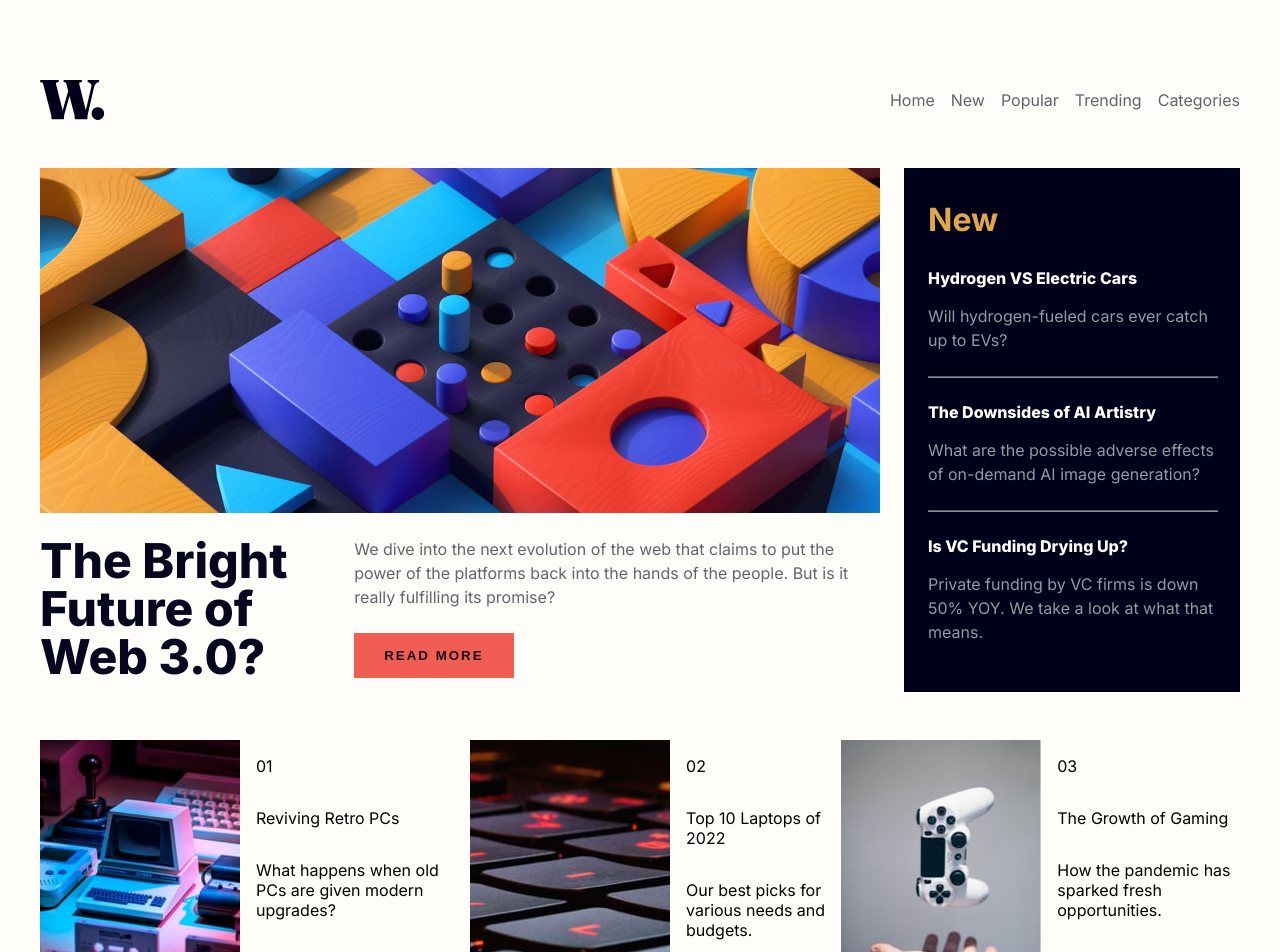
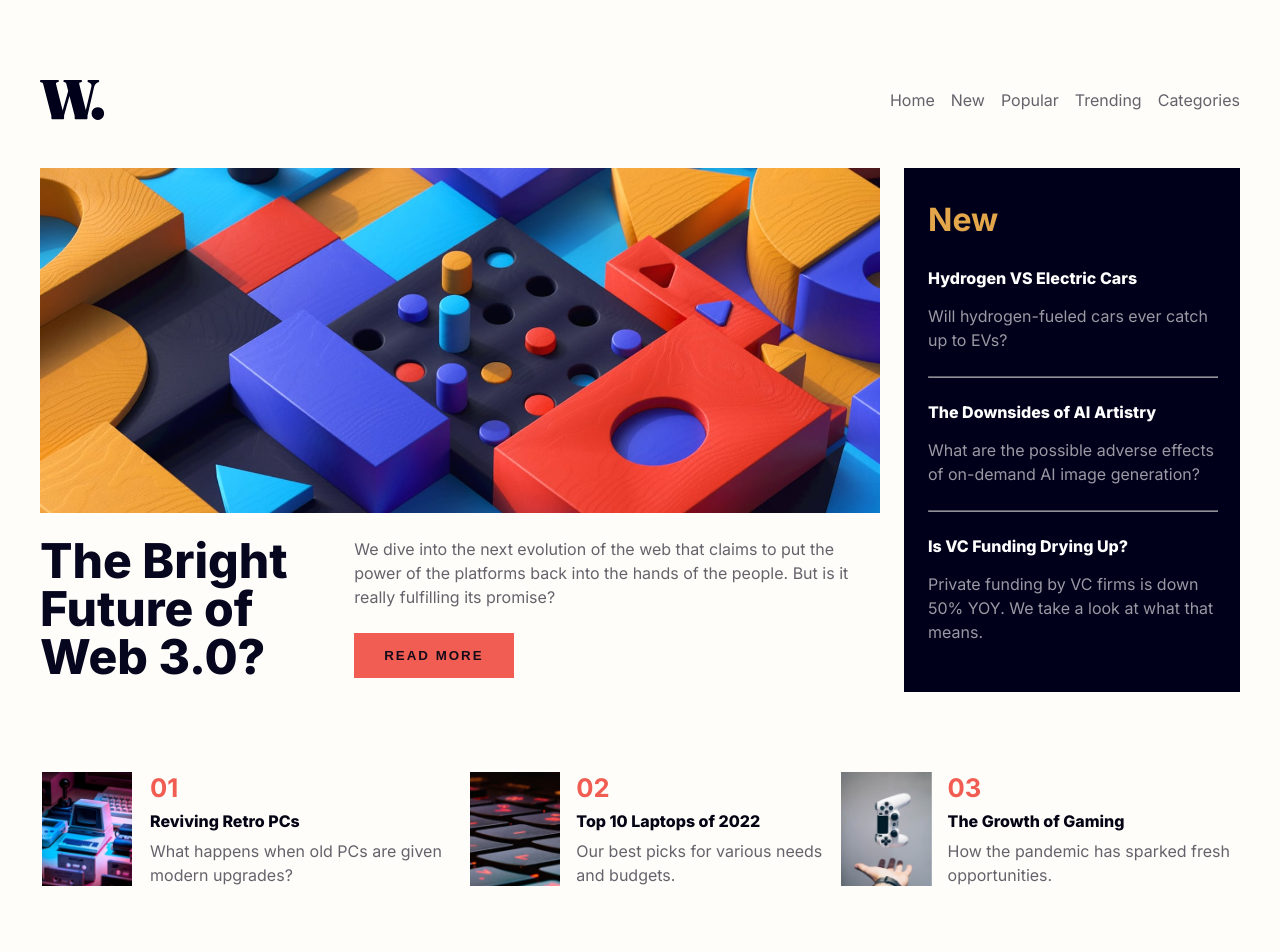
Before and after one commit to nadejda-g/news-homepage-react, a Next.js app: page / in a window 1280 px wide. Shown: the top 952 px of the page. Built offline with nearby package versions, Linux system fonts and the light colour scheme.

Commit message:
adds styles for popular articles

```diff
--- a/app/page.module.css
+++ b/app/page.module.css
@@ -115,7 +115,7 @@
   display: flex;
   flex-direction: row;
   justify-content: space-evenly;
-  margin-top: 3rem;
+  margin-top: 5rem;
 }
 
 .popularArticle {
@@ -124,10 +124,38 @@
   gap: 1rem;
 }
 
+.popularArticle img {
+  height: 70%;
+  width: 30%;
+  object-fit: contain;
+}
+
+.popularArticleNr {
+  color: #F15D52;
+  font-size: 1.6rem;
+  font-weight: 700;
+  margin: 0;
+}
+
+.popularArticleTitle {
+  color: #050415;
+  font-weight: 800;
+  margin: 0;
+}
+
+.popularArticleDescription {
+  font-size: 1rem;
+  color: #64636B;
+  font-weight: 400;
+  line-height: 1.5;
+  margin: 0;
+}
+
 .popularDescription {
   display: flex;
   flex-direction: column;
   justify-content: flex-start;
+  gap: 0.5rem;
 }
 
 
--- a/lib/components/PopularArticles.jsx
+++ b/lib/components/PopularArticles.jsx
@@ -5,9 +5,9 @@ export default function PopularArticles({src, alt, number, title, description})
         <div className={styles.popularArticle}>
             <img src={src} alt={alt}/>
             <div className={styles.popularDescription}>
-                <p>{number}</p>
-                <p>{title}</p>
-                <p>{description}</p>
+                <p className={styles.popularArticleNr}>{number}</p>
+                <p className={styles.popularArticleTitle}>{title}</p>
+                <p className={styles.popularArticleDescription}>{description}</p>
             </div>
         </div>
     )
```
